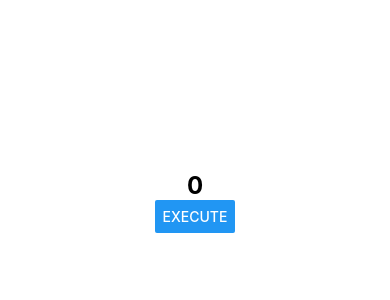
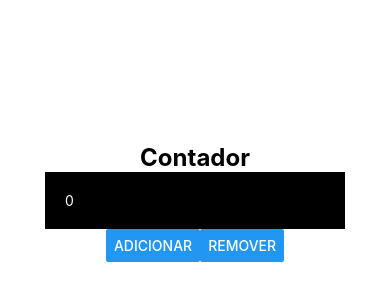
Before and after one commit to Tartaminos/Curso-react-native, a React Native app: screen / in a window 390 px wide. Shown: the part 220-520 px from the top of the page. Built offline with nearby package versions, Linux system fonts and the light colour scheme.

Commit message:
um pouco mais de ligação direta e indireta

```diff
--- a/src/App.js
+++ b/src/App.js
@@ -9,14 +9,19 @@ import { View, StyleSheet } from 'react-native'
 //import Button from "./components/Button"
 //import Counter from "./components/Counter"
 //import Pai from "./components/Direta/Pai"
-import Pai from "./components/Indireta/Pai"
+//import Pai from "./components/Indireta/Pai"
+import CounterV2 from "./components/counter/CounterV2"
+
 
 export default () => (
         <View style={style.App}>
 
-            <Pai></Pai>
+            <CounterV2 />
 
            {/* <CompPadrao />
+
+
+            <Pai></Pai>
 
             <Counter initial={100} />
 
--- /dev/null
+++ b/src/components/counter/CounterButtons.js
@@ -0,0 +1,18 @@
+import React, { Fragment } from "react"
+import { Button, View, StyleSheet } from "react-native"
+import style from "../style"
+export default (props) => {
+
+    return (
+        <Fragment>
+            <View style={style.buttons}>
+                <Button title="Adicionar"
+                onPress={props.inc}
+                />
+                <Button title="Remover"
+                onPress={props.dec}
+                />
+            </View>
+        </Fragment>
+    )
+}
--- /dev/null
+++ b/src/components/counter/CounterDisplay.js
@@ -0,0 +1,16 @@
+import React, { Fragment } from 'react'
+import { Text, View } from 'react-native'
+import style from '../style'
+
+export default (props) => {
+
+
+    return (
+        <View style={style.biggerText}>
+            <Text style={[style.counterStyle, style.counterStyleText]}>
+                {props.num}
+
+            </Text>
+        </View>
+    )
+}
--- /dev/null
+++ b/src/components/counter/CounterV2.js
@@ -0,0 +1,24 @@
+import React, { Fragment, useState } from 'react'
+import { Text } from 'react-native'
+import style from '../style'
+import CounterDisplay from './CounterDisplay'
+import CounterButtons from './CounterButtons'
+
+
+export default (props) => {
+    const [num, setNum] = useState(0)
+
+    const inc = () => setNum(num + 1)
+    const dec = () => setNum(num - 1)
+
+
+    return (
+        <Fragment>
+            <Text style={style.biggerText}>
+                Contador
+            </Text>
+            <CounterDisplay num={num} />
+            <CounterButtons inc={inc} dec={dec} />
+       </Fragment>
+    )
+}
--- a/src/components/style.js
+++ b/src/components/style.js
@@ -5,5 +5,20 @@ export default StyleSheet.create({
         fontSize: 24,
         textAlign: "center",
         fontWeight: 'bold',
+        textAlign: 'center',
+    },
+
+    counterStyle: {
+        backgroundColor: '#000',
+        padding: 20,
+        width: 300,
+    },
+
+    counterStyleText: {
+        color: '#FFF'
+    },
+
+    buttons: {
+        flexDirection: 'row'
     }
 })
```
